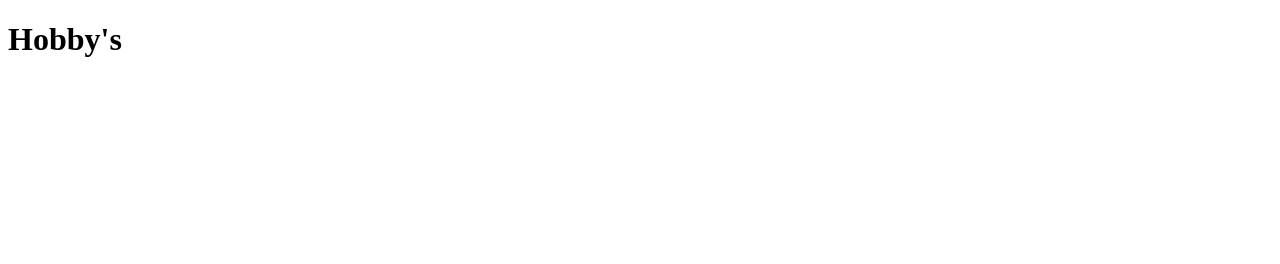
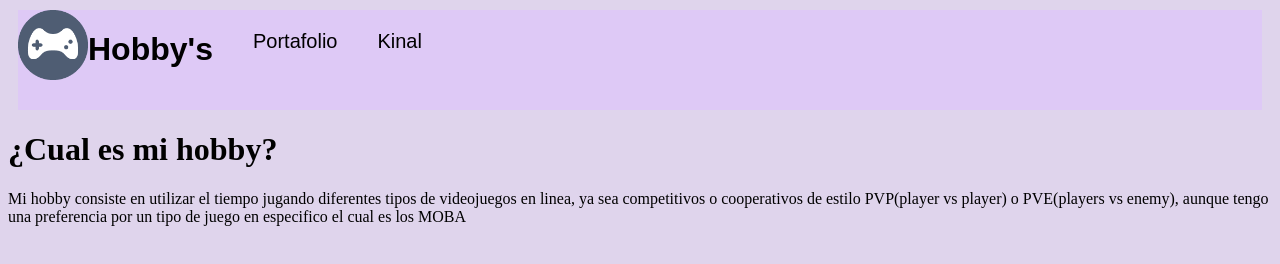
Before and after one commit to sramirez2022506/Taller_Laboratorio_1, a plain HTML site: page index.html in a window 1280 px wide. Drawn offline with Linux system fonts and the light colour scheme.

Commit message:
Se actualizo el index y se agregaron pestañas para las demas paginas

```diff
--- a/assets/Syles/StyleHome.css
+++ b/assets/Syles/StyleHome.css
@@ -0,0 +1,23 @@
+body{
+    background-color: #dfd4ec;
+}
+
+.Logo{
+    height: 70px;
+}
+
+header{
+    font-family: Arial, Helvetica, sans-serif;
+    display: flex;
+    height: 100px;
+    background-color: #dec9f6;
+    margin: 10px;
+}
+
+.portafolioHome{
+    font-size: 20px;
+}
+
+.KinalHome{
+    font-size: 20px;
+}
--- a/index.html
+++ b/index.html
@@ -3,13 +3,27 @@
 <head>
     <meta charset="UTF-8">
     <meta name="viewport" content="width=device-width, initial-scale=1.0">
-    <link rel="stylesheet" href="">
+    <link rel="stylesheet" href="assets/Syles/StyleHome.css">
+    <link rel="shortcut icon" href="assets/Images/TristanaIcon">
     <title>Pagina inicio</title>
 </head>
 <body>
     <header class="Cabeza1">
+        <img src="assets/Images/gamecontroller_23912.png" alt="" class="Logo">
         <h1>Hobby's</h1>
+        <nav>
+            <ol class="portafolioHome" id="portafolioHome_id">Portafolio</ol>
+        </nav>
+        <nav>
+            <ol class="KinalHome" id="KinalHome_id">Kinal</ol>
+        </nav>
+    </header>
+    <div class="Contenedor1">
+        <h1 class="h1C1">¿Cual es mi hobby?</h1>
+            <p>Mi hobby consiste en utilizar el tiempo jugando diferentes tipos de videojuegos en linea, ya sea competitivos o cooperativos de estilo PVP(player vs player) o PVE(players vs enemy), aunque tengo una preferencia por un tipo de juego en especifico el cual es los MOBA </p>
+    </div>
+    <div class="Contenedor2">
 
-    </header>
+    </div>
 </body>
 </html>
```
Also changed, not shown: assets/Images/gamecontroller_23912.png (added), assets/Images/tristana-new-icon-v0-9kjew8bjvbib1.webp (added), 1 other file.
